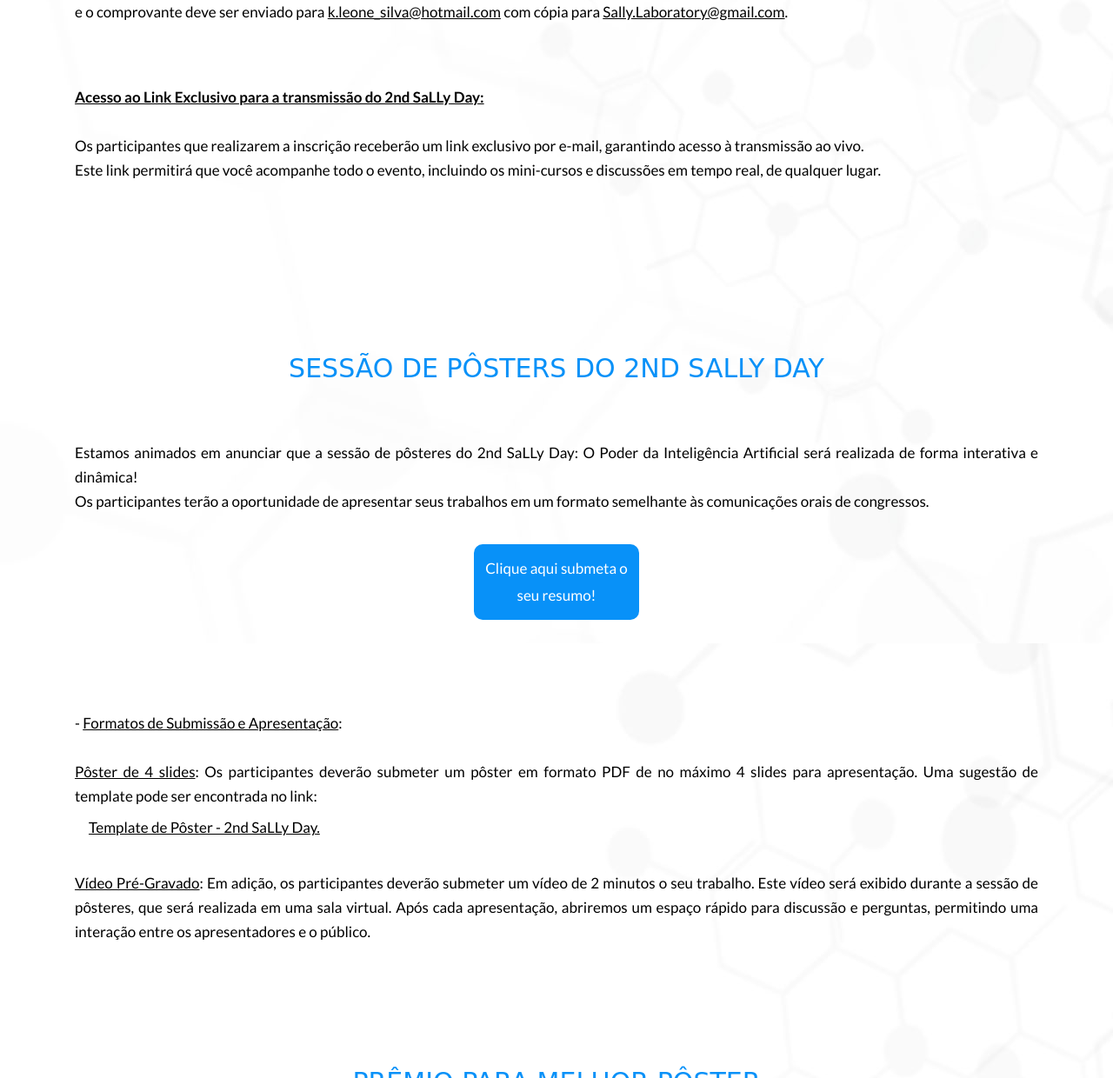
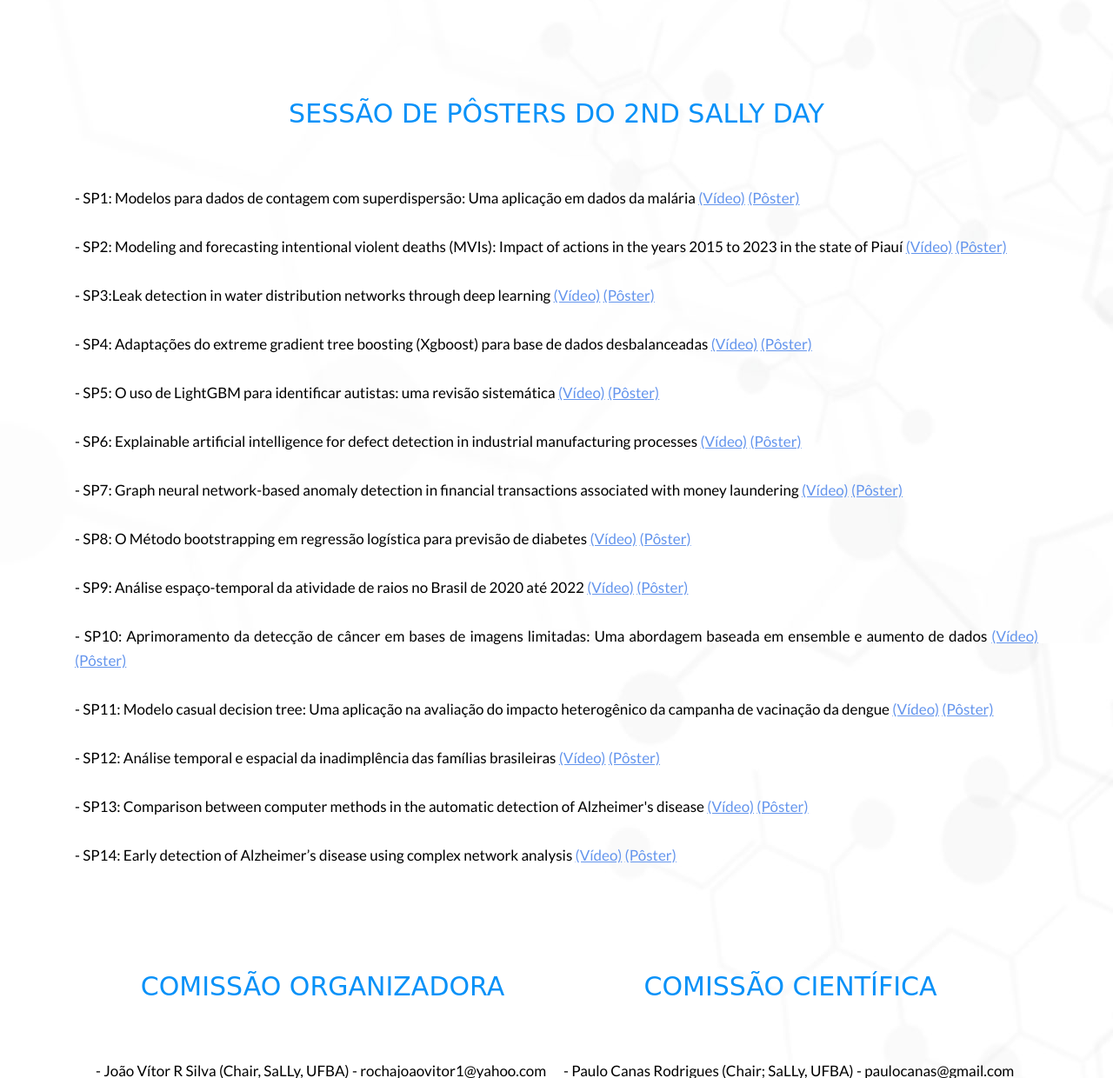
Before and after one commit to SaLLy-laboratory/website-sally-ufba-br, a plain HTML site: page Website/2ndSaLLyDay.html in a window 1280 px wide. Shown: the part 4286-5526 px from the top of the page at 87% size. Drawn offline with nearby package versions, Linux system fonts and the light colour scheme; a web font is replaced by a local one.

Commit message:
Adicionando livro de resumos e pôsteres do 2nd SaLLy Day

```diff
--- a/Website/2ndSaLLyDay.html
+++ b/Website/2ndSaLLyDay.html
@@ -217,30 +217,16 @@
                   </div>
                </div>
                <div class="business_box" style="padding-bottom: 60px;">
-                  <p align = 'justify'>- <u>Submissão de resumos para apresentação em poster</u>: <br> até 10 de Novembro de 2024<br><br>
+                  <p align = 'justify'>- <u>Submissão de resumos para apresentação em poster</u>: <br> até 16 de Novembro de 2024<br><br>
                     - <u>Decisão sobre a aceitação de trabalhos</u>:  <br>18 de Novembro de 2024<br><br>
                     - <u>Pagamento de inscrição a preços reduzidos</u>:<br> até 20 de Novembro de 2024<br><br>
                     - <u>Prazo para envio do pôster em PDF e vídeo de 2 minutos</u>:<br> até 25 de Novembro de 2024<br><br>
                     - <u>Prazo para participação no concurso de melhor pôster</u>:<br> até 25 de Novembro de 2024<br><br>
                     - <u>2nd SaLLy day</u>:<br> 30 de Novembro de 2024 (Online)
                   </p>
-                  <p align = 'justify'>
-                     <b><u>Taxa de inscrição</u>:
-                     <br>
-                     </b> <br> <u>Até 20 de novembro de 2024:</u>
-                     <br>
-                     <br> Alunos de Graduação: R$30,00
-                     <br> Alunos de Pós-Graduação: R$50,00
-                     <br> Profissionais: R$70,00 <br>
-                     <u>A partir de 21 de novembro de 2024:</u>
-                     <br>
-                     <br> Alunos de Graduação: R$50,00
-                     <br> Alunos de Pós-Graduação: R$70,00
-                     <br> Profissionais: R$90,00
-                  </p>
                </div>
-                <div class="business_box">
-                  <a class="read_more" href="https://docs.google.com/forms/d/e/1FAIpQLScjSbspYHUyqXJIW6Ry1QPXuVZBkikyoNLA1KZeovmau_2fRQ/viewform?usp=share_link">Inscreva-se já!</a>
+               <div class="business_box">
+                  <a class="read_more" href="Livro_de_Resumos_2nd_SaLLy_Day.pdf" target="_blank">Acesse o Livro de Resumos!</a>
                 </div>
                 </div>
                 <div class="twocols">
@@ -289,15 +275,6 @@
                      <div class="col-md-12">
                         <div class="titlepage">
                            <div class="business_box">
-                              <p align = 'justify'>
-                                 <b><u>O pagamento da taxa de inscrição deve ser realizado para a conta com os detalhes:</u></b> <br><br>
-                                 - Instituição: Banco Bradesco SA <br>
-                                 - Kim Leone Souza da Silva <br>
-                                 - Chave PIX Celular: 71 9 9944 4101 <br>
-                                 e o comprovante deve ser enviado para <u>k.leone_silva@hotmail.com</u> com cópia para <u>Sally.Laboratory@gmail.com</u>.
-                                 </p>
-                           </div>
-                           <div class="business_box">
                                  <p align = 'justify'>
                                     <b><u>Acesso ao Link Exclusivo para a transmissão do 2nd SaLLy Day:</u></b> <br><br>
                                     Os participantes que realizarem a inscrição receberão um link exclusivo por e-mail, garantindo acesso à transmissão ao vivo. <br>
@@ -319,36 +296,67 @@
                       </div>
                       <div class="business_box" style="padding-top: 0px;">
                         <p align = 'justify'>
-                           Estamos animados em anunciar que a sessão de pôsteres do 2nd SaLLy Day: O Poder da Inteligência Artificial será realizada de forma interativa e dinâmica! <br>
-                           Os participantes terão a oportunidade de apresentar seus trabalhos em um formato semelhante às comunicações orais de congressos.
-                           <div class="business_box">
-                              <a class="read_more" href="https://app.oxfordabstracts.com/stages/76743/submitter" target="_blank">Clique aqui submeta o seu resumo!</a>
-                            </div>
-                        </p>
-                        <p align = 'justify'>
-                           - <u>Formatos de Submissão e Apresentação</u>:<br><br>
-                           <u>Pôster de 4 slides</u>: Os participantes deverão submeter um pôster em formato PDF de no máximo 4 slides para apresentação. Uma sugestão de template pode ser encontrada no link:<br>
-                           <a class="nav-link" href="https://docs.google.com/presentation/d/1jfrvfWy-q1Q1-dzA6eZCrw88YbkAye56/edit#slide=id.p1" target="_blank" style="color:black"><u>Template de Pôster - 2nd SaLLy Day.</u></a><br>
-                           <u>Vídeo Pré-Gravado</u>: Em adição, os participantes deverão submeter um vídeo de 2 minutos o seu trabalho.
-                           Este vídeo será exibido durante a sessão de pôsteres, que será realizada em uma sala virtual.
-                           Após cada apresentação, abriremos um espaço rápido para discussão e perguntas, permitindo uma interação entre os apresentadores e o público.
+                           - SP1: Modelos para dados de contagem com superdispersão: Uma aplicação em dados da malária
+                              <a class="link" href="https://drive.google.com/file/d/1K6ryh6IsQOceP4916V3-jm8KdZOiQfhn/view?usp=sharing" target="_blank" style="color: cornflowerblue;"><u>(Vídeo)</u></a>
+                              <a class="link" href="https://drive.google.com/file/d/1OamZqgozAB3DZILKsxEGqv3xH4V95VcW/view" target="_blank" style="color: cornflowerblue;"><u>(Pôster)</u></a>
+                              <br><br>
+                           - SP2: Modeling and forecasting intentional violent deaths (MVIs): Impact of actions in the years 2015 to 2023 in the state of Piauí
+                           <a class="link" href="https://www.youtube.com/watch?v=M33F1b8-9Vc&ab_channel=DarioGalvao" target="_blank" style="color: cornflowerblue;"><u>(Vídeo)</u></a>
+                           <a class="link" href="https://drive.google.com/file/d/10p0MSzMnr9X0u4qg5WghUySKtJwj7oiB/view?usp=drive_link" target="_blank" style="color: cornflowerblue;"><u>(Pôster)</u></a>
+                           <br><br>
+                           - SP3:Leak detection in water distribution networks through deep learning
+                           <a class="link" href="https://drive.google.com/file/d/1_OhpesHbM6w3tMqFBpct47hQ6za6we3x/view?usp=drive_link" target="_blank" style="color: cornflowerblue;"><u>(Vídeo)</u></a>
+                           <a class="link" href="https://drive.google.com/file/d/13XD6x_99Cq3joCOTKvsBY0Vl29vAUrqW/view?usp=drive_link" target="_blank" style="color: cornflowerblue;"><u>(Pôster)</u></a>
+                           <br><br>
+                           - SP4: Adaptações do extreme gradient tree boosting (Xgboost) para base de dados desbalanceadas
+                           <a class="link" href="https://drive.google.com/file/d/15YDjTLBWtaYtxsn0W3quKj9Q8JQ8Q7Gz/view?usp=drive_link" target="_blank" style="color: cornflowerblue;"><u>(Vídeo)</u></a>
+                           <a class="link" href="https://drive.google.com/file/d/1PSwfUobw1p6TS8T0ygjyxuXfI_tBUjCg/view?usp=drive_link" target="_blank" style="color: cornflowerblue;"><u>(Pôster)</u></a>
+                           <br><br>
+                           - SP5: O uso de LightGBM para identificar autistas: uma revisão sistemática
+                           <a class="link" href="https://we.tl/t-zkIc8pAzaG" target="_blank" style="color: cornflowerblue;"><u>(Vídeo)</u></a>
+                           <a class="link" href="https://drive.google.com/file/d/1b002tbECdDc90ZVR18Uznml1TaMdBU2v/view?usp=drive_link" target="_blank" style="color: cornflowerblue;"><u>(Pôster)</u></a>
+                           <br><br>
+                           - SP6: Explainable artificial intelligence for defect detection in industrial manufacturing processes
+                           <a class="link" href="https://drive.google.com/file/d/1gzryiBqBTP-DvAE28yEa3JfbbK6ky6Ea/view?usp=drive_link" target="_blank" style="color: cornflowerblue;"><u>(Vídeo)</u></a>
+                           <a class="link" href="https://drive.google.com/file/d/1BrOxhBtXjCB7m9gk9y661cVki58sQTLC/view?usp=drive_link" target="_blank" style="color: cornflowerblue;"><u>(Pôster)</u></a>
+                           <br><br>
+                           - SP7: Graph neural network-based anomaly detection in financial transactions associated with money laundering
+                           <a class="link" href="https://drive.google.com/file/d/1bY6cdzdvDhu8VWsPahYMGN3ZKGqhoXbo/view?usp=drive_link" target="_blank" style="color: cornflowerblue;"><u>(Vídeo)</u></a>
+                           <a class="link" href="https://drive.google.com/file/d/1cpxF3amNuBZYPO9LZg7b8blezR6cA2Wn/view?usp=drive_link" target="_blank" style="color: cornflowerblue;"><u>(Pôster)</u></a>
+                           <br><br>
+                           - SP8: O Método bootstrapping em regressão logística para previsão de diabetes
+                           <a class="link" href="https://drive.google.com/file/d/1aj48QkQMxpWJxFx7THL7xhsWCC0Hw6Cx/view?usp=drive_link" target="_blank" style="color: cornflowerblue;"><u>(Vídeo)</u></a>
+                           <a class="link" href="https://drive.google.com/file/d/1jM9B2GEBCaxORZyvEn8d5X-g8afIrDiR/view?usp=drive_link" target="_blank" style="color: cornflowerblue;"><u>(Pôster)</u></a>
+                           <br><br>
+                           - SP9: Análise espaço-temporal da atividade de raios no Brasil de 2020 até 2022
+                           <a class="link" href="https://drive.google.com/file/d/1A2vWJQacRvpiWWAtBwYhPXY3baOSWxdD/view?usp=drive_link" target="_blank" style="color: cornflowerblue;"><u>(Vídeo)</u></a>
+                           <a class="link" href="https://drive.google.com/file/d/1-U5A2mrHp6wYJjX0kbKbFSkDiy_ifV5x/view?usp=drive_link" target="_blank" style="color: cornflowerblue;"><u>(Pôster)</u></a>
+                           <br><br>
+                           - SP10: Aprimoramento da detecção de câncer em bases de imagens limitadas: Uma abordagem baseada em ensemble e aumento de dados
+                           <a class="link" href="https://drive.google.com/file/d/1XgjfY-R6Qco9zjHJC-z3CkvHTXZkEmSl/view?usp=drive_link" target="_blank" style="color: cornflowerblue;"><u>(Vídeo)</u></a>
+                           <a class="link" href="https://drive.google.com/file/d/1ZP_chKecmbE2bUd-qEsj_Eb6PvQI1yhm/view?usp=drive_link" target="_blank" style="color: cornflowerblue;"><u>(Pôster)</u></a>
+                           <br><br>
+                           - SP11: Modelo casual decision tree: Uma aplicação na avaliação do impacto heterogênico da campanha de vacinação da dengue
+                           <a class="link" href="https://drive.google.com/file/d/1NpR6lsR1cktqob2_I5Lx3e4-eyEVcTWv/view?usp=drive_link" target="_blank" style="color: cornflowerblue;"><u>(Vídeo)</u></a>
+                           <a class="link" href="https://drive.google.com/file/d/18GJstmbpy9XJoFdMd26JrfqKLyjV--R_/view?usp=drive_link" target="_blank" style="color: cornflowerblue;"><u>(Pôster)</u></a>
+                           <br><br>
+                           - SP12: Análise temporal e espacial da inadimplência das famílias brasileiras
+                           <a class="link" href="https://drive.google.com/file/d/1TrnDTFYKwifK-p8F6O02I5rrUPSzdKK7/view?usp=drive_link" target="_blank" style="color: cornflowerblue;"><u>(Vídeo)</u></a>
+                           <a class="link" href="https://drive.google.com/file/d/1qcVXUydGGjfDoK76uUP_x5ECbnh6awp6/view?usp=drive_link" target="_blank" style="color: cornflowerblue;"><u>(Pôster)</u></a>
+                           <br><br>
+                           - SP13: Comparison between computer methods in the automatic detection of Alzheimer's disease
+                           <a class="link" href="https://drive.google.com/file/d/1jaeAIStyCTvLn-VX-KkKVa7mOl2SnewP/view?usp=drive_link" target="_blank" style="color: cornflowerblue;"><u>(Vídeo)</u></a>
+                           <a class="link" href="https://drive.google.com/file/d/1afVQliJdzvPOCuybXSYNLO_Hl5MI87gB/view?usp=drive_link" target="_blank" style="color: cornflowerblue;"><u>(Pôster)</u></a>
+                           <br><br>
+                           - SP14: Early detection of Alzheimer’s disease using complex network analysis
+                           <a class="link" href="https://drive.google.com/file/d/1FpW0SJAtoWceVxSnwAwFrFyMffQQW321/view" target="_blank" style="color: cornflowerblue;"><u>(Vídeo)</u></a>
+                           <a class="link" href="https://drive.google.com/file/d/1L2GZYfVa0MSSJv8aDsSt0HVLlshvoT6I/view?usp=drive_link" target="_blank" style="color: cornflowerblue;"><u>(Pôster)</u></a>
+                           <br><br>
                         </p>
                       </div>
                     </div>
                     <div class="container" style="padding-top: 5px;">
-                     <div class="row">
-                       <div class="col-md-12">
-                         <div class="titlepage" style="padding-top: 100px; padding-bottom: 30px;">
-                           <span>Prêmio para melhor pôster</span>
-                         </div>
-                         <div class="business_box">
-                           <p align = 'justify'>Se você estiver interessado em participar desta competição,
-                              por favor, envie o resumo,
-                               o pôster em formato pdf e o link do vídeo de 2 minutos de duração apresentando o seu trabalho para o e-mail de Paulo Canas Rodrigues (paulocanas@gmail.com)
-                               até 25 de novembro de 2024, com o assunto "2nd SaLLy Day – Prêmio para Melhor Pôster".</p>
-                         </div>
-                       </div>
-                     </div>
+
                     <div class="business">
                 <div class="business" style="padding-top: 50px;">
                     <div class="container">
@@ -360,7 +368,7 @@
                           </div>
                           <div class="business_box" style="padding-bottom: 60px;">
                              <p align = 'justify'>
-                                - João Vitor R Silva (Chair, SaLLy, UFBA) - rochajoaovitor1@yahoo.com <br>
+                                - João Vítor R Silva (Chair, SaLLy, UFBA) - rochajoaovitor1@yahoo.com <br>
                                 - Ana Caroline Pinheiro da Cruz (SaLLy, UFBA) <br>
                                 - Ana Carolina Andrade (SaLLy, UFBA) <br>
                                 - Augusto Perin (SaLLy, UFBA) <br>
@@ -383,7 +391,7 @@
                                <p align = 'justify'>
                                 - Paulo Canas Rodrigues (Chair; SaLLy, UFBA) - paulocanas@gmail.com <br>
                                 - Crysttian Paixão (SaLLy, UFBA) <br>
-                                - João Vitor Rocha da Silva (SaLLy, UFBA) <br>
+                                - João Vítor Rocha da Silva (SaLLy, UFBA) <br>
                                 - Olawale Awe (SaLLy, UFBA) <br>
                                 - Rodrigo Bulhões (SaLLy, UFBA) <br>
                                 - Valdério Anselmo Reisen (SaLLY, UFBA) <br>
```
Also changed, not shown: 3 other files.
